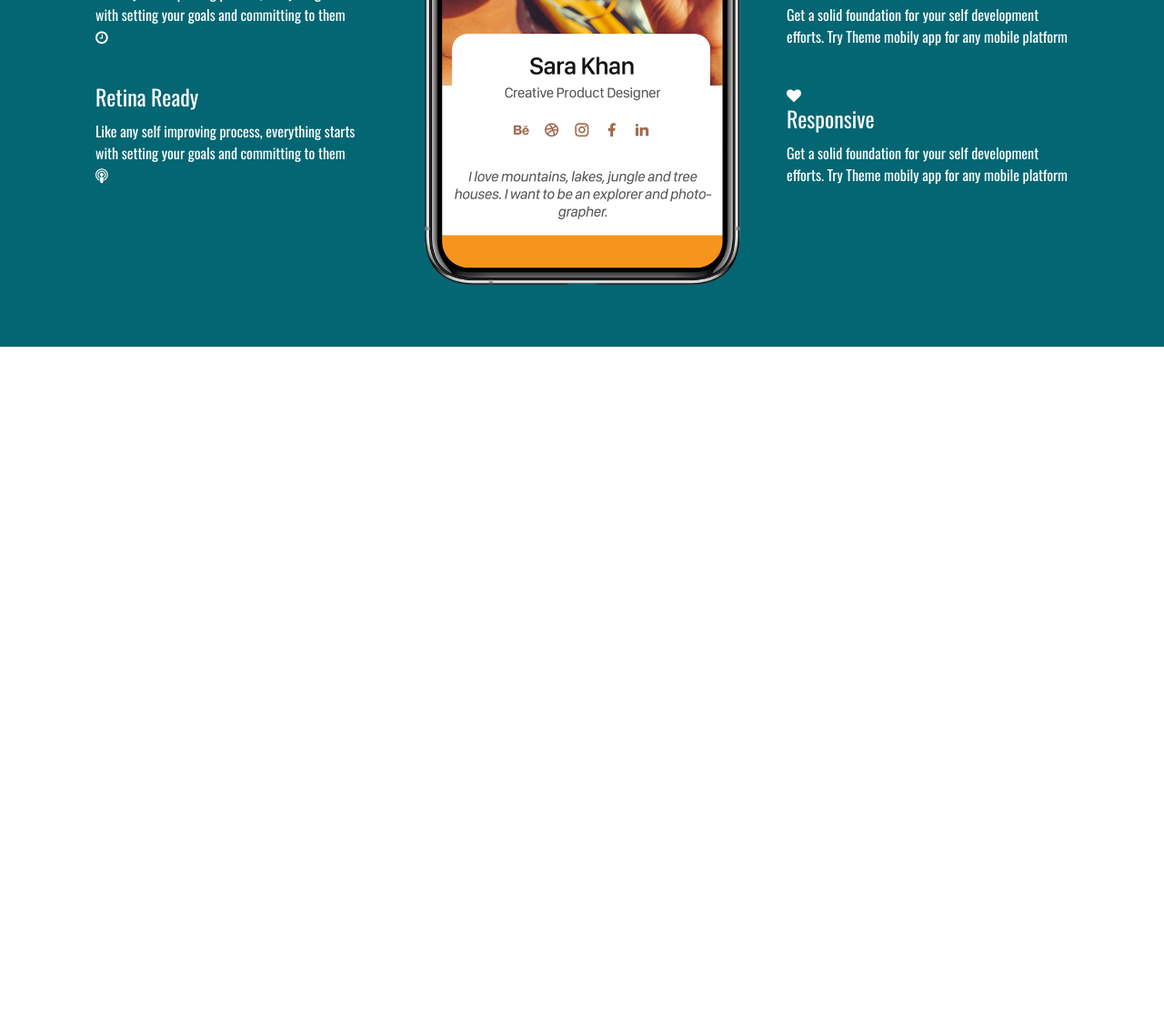
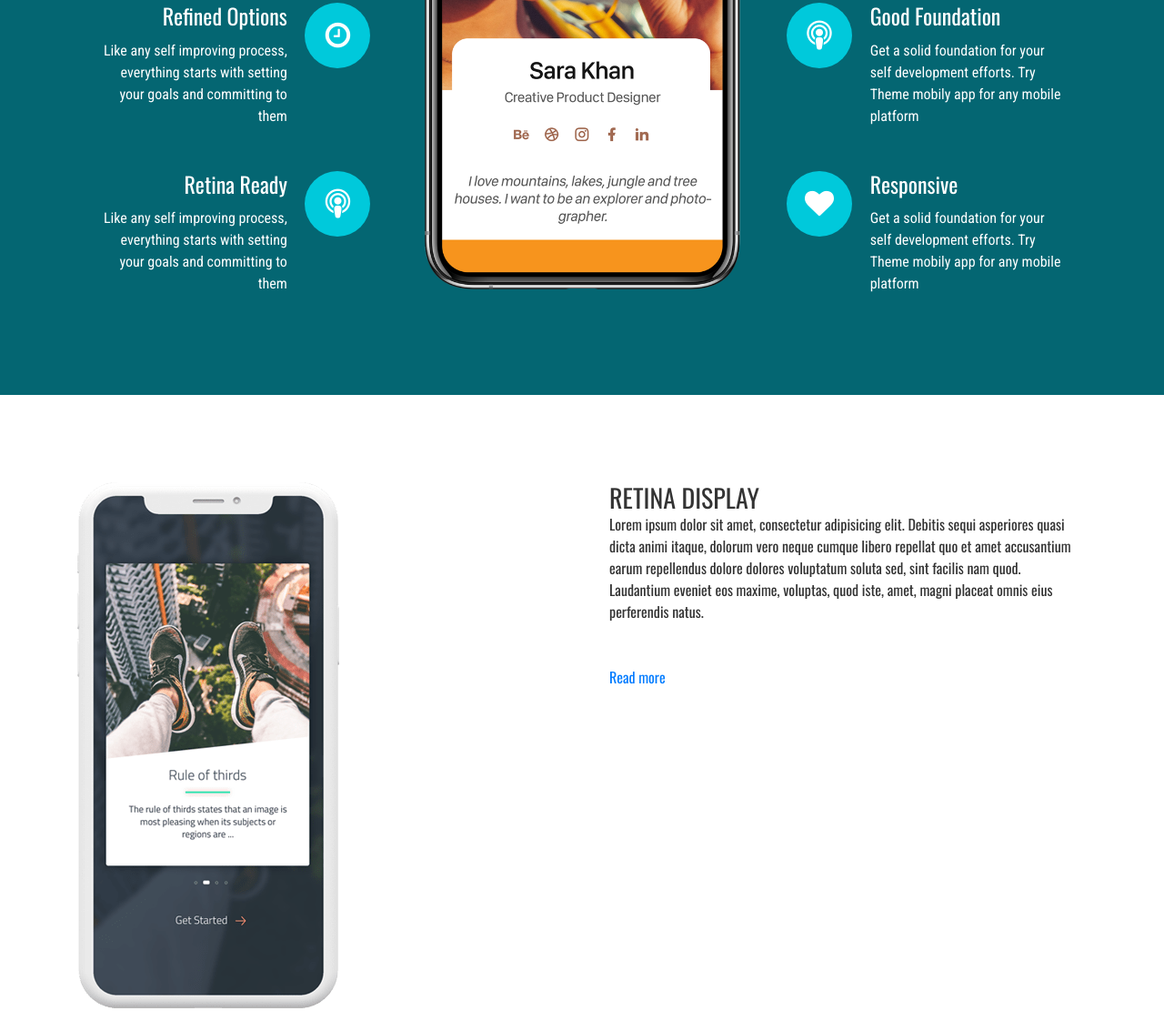
Before and after one commit to saburchik/landing-page-shoes, a plain HTML site: page index.html in a window 1280 px wide. Shown: the part 2419-3530 px from the top of the page at 91% size. Before the commit the page ends 2800 px from the top, so only its background shows below. Drawn offline with nearby package versions, Linux system fonts and the light colour scheme.

Commit message:
Continuation of work

```diff
--- a/css/style.css
+++ b/css/style.css
@@ -477,7 +477,6 @@ a.box.text-center {
 }
 
 .p-large {
-    color: #333;
     font: 400 1rem/1.5rem;
     font-family: 'Oswald', sans-serif;
 }
@@ -531,3 +530,71 @@ a.box.text-center {
     border: none;
     background: transparent;
 }
+
+.tabs .card-body {
+    margin-bottom: 0.5rem;
+}
+
+.tabs .card-body p {
+    font-family: 'Roboto Condensed', sans-serif;
+}
+
+.tabs .card .card-icon {
+    display: inline-block;
+    width: 3.5rem;
+    height: 3.5rem;
+    border-radius: 50%;
+    background-color: #00c9db;
+    text-align: center;
+    vertical-align: top;
+}
+
+.tabs .card .card-icon .fa {
+    color: white;
+    font-size: 2rem;
+    line-height: 4.5rem;
+}
+
+.tabs .card.left-pane .text-wrapper {
+    display: inline-block;
+    width: 75%;
+    text-align: right;
+}
+
+.tabs .card.left-pane .card-icon {
+    float: none;
+    margin-left: 1rem;
+    margin-right: 0;
+}
+
+.tabs img {
+    display: block;
+    margin: 0.3rem auto 3rem auto;
+}
+
+.tabs .card.right-pane .text-wrapper {
+    display: inline-block;
+    width: 75%;
+    margin-left: 1rem;
+}
+
+.tabs .card .card-icon {
+    width: 4.5rem;
+    height: 4.5rem;
+}
+
+.tabs .icon-cards-area .card {
+    display: inline-block;
+    width: 44%;
+    margin-right: 2.5rem;
+    vertical-align: top;
+}
+
+.tabs .card.left-pane .text-wrapper,
+.tabs .card.right-pane .text-wrapper {
+    width: 68%;
+}
+
+.basic-2, .basic-3 {
+    color: #333;
+}
--- a/index.html
+++ b/index.html
@@ -4,6 +4,7 @@
     <meta charset="UTF-8">
     <title>Nike CROCS</title>
     <link href="https://fonts.googleapis.com/css2?family=Oswald&display=swap" rel="stylesheet">
+    <link href="https://fonts.googleapis.com/css2?family=Roboto+Condensed&display=swap" rel="stylesheet">
     <link rel="stylesheet" href="https://stackpath.bootstrapcdn.com/font-awesome/4.7.0/css/font-awesome.min.css">
     <link rel="stylesheet" href="https://stackpath.bootstrapcdn.com/bootstrap/4.5.0/css/bootstrap.min.css">
     <link rel="stylesheet" href="css/style.css">
@@ -320,7 +321,7 @@
                             <div class="col-lg-4">
                                 <div class="card left-pane first">
                                     <div class="card-body">
-                                        <div class="text-wraper">
+                                        <div class="text-wrapper">
                                             <h4 class="card-title">Goal Setting</h4>
                                             <p>Like any self improving process, everything starts with setting your goals and committing to them</p>
                                         </div>
@@ -331,7 +332,7 @@
                                 </div>
                                 <div class="card left-pane">
                                     <div class="card-body">
-                                        <div class="text-wraper">
+                                        <div class="text-wrapper">
                                             <h4 class="card-title">Visual Editor</h4>
                                             <p>Like any self improving process, everything starts with setting your goals and committing to them</p>
                                         </div>
@@ -342,7 +343,7 @@
                                 </div>
                                 <div class="card left-pane">
                                     <div class="card-body">
-                                        <div class="text-wraper">
+                                        <div class="text-wrapper">
                                             <h4 class="card-title">Refined Options</h4>
                                             <p>Like any self improving process, everything starts with setting your goals and committing to them</p>
                                         </div>
@@ -353,7 +354,7 @@
                                 </div>
                                 <div class="card left-pane">
                                     <div class="card-body">
-                                        <div class="text-wraper">
+                                        <div class="text-wrapper">
                                             <h4 class="card-title">Retina Ready</h4>
                                             <p>Like any self improving process, everything starts with setting your goals and committing to them</p>
                                         </div>
@@ -430,7 +431,7 @@
                                     </p>
                                 </div>
                                 <br><br>
-                                <div class="icon-caeds-area">
+                                <div class="icon-cards-area">
                                     <div class="card">
                                         <div class="card-icon">
                                             <i class="fa fa-cube"></i>
@@ -548,33 +549,50 @@
         </div>
     </div>
 </div>
-
-
-
-
-
-
-
-
-
-
-
-
-
-
-
-
-
-
-
-
-
-
-
-
-
-
-
+<br><br><br>
+<!-- # -->
+<div id="details" class="basic-2">
+    <br>
+    <div class="container">
+        <div class="row">
+            <div class="col-lg-6">
+                <img src="img/details-lightbox-1.png" class="img-fluid" alt="">
+            </div>
+            <div class="col-lg-6">
+                <div class="container">
+                    <h3>RETINA DISPLAY</h3>
+                    <p>
+                        Lorem ipsum dolor sit amet, consectetur adipisicing elit. Debitis sequi asperiores quasi dicta animi itaque, dolorum vero neque cumque libero repellat quo et amet accusantium earum repellendus dolore dolores voluptatum soluta sed, sint facilis nam quod. Laudantium eveniet eos maxime, voluptas, quod iste, amet, magni placeat omnis eius perferendis natus.
+                    </p>
+                    <br><br>
+                    <a href="#detailt-lightbox-1" class="btn-solid-reg anim">Read more</a>
+                </div>
+            </div>
+        </div>
+    </div>
+</div>
+<br><br><br><br>
+<div class="basic-3">
+    <div class="second">
+        <div class="container">
+            <div class="row">
+                <div class="col-lg-6">
+                    <div class="text-container">
+                        <h3>RESPONSIVE MATTERS</h3>
+                        <p>
+                            Lorem ipsum dolor sit amet, consectetur adipisicing elit. Voluptate numquam ratione doloribus, necessitatibus culpa porro beatae, laboriosam facilis perferendis iure velit fugiat veniam nihil dolore iusto incidunt esse sed! Repudiandae facere, autem nostrum? Numquam culpa ab eligendi voluptatum tempora, maiores cum labore quo, dolore ex, itaque a magnam! Dolorem, rem!
+                        </p>
+                        <br><br>
+                        <a href="#details-lightbox-2" class="btn-solid-reg anim">Read more</a>
+                    </div>
+                </div>
+                <div class="col-lg-6">
+                    <img src="img/details-lightbox-2.png" class="img-fluid" alt="">
+                </div>
+            </div>
+        </div>
+    </div>
+</div>
 
 <script src="https://code.jquery.com/jquery-3.5.1.js"></script>
 <script src="https://stackpath.bootstrapcdn.com/bootstrap/4.5.0/js/bootstrap.min.js"></script>
```
